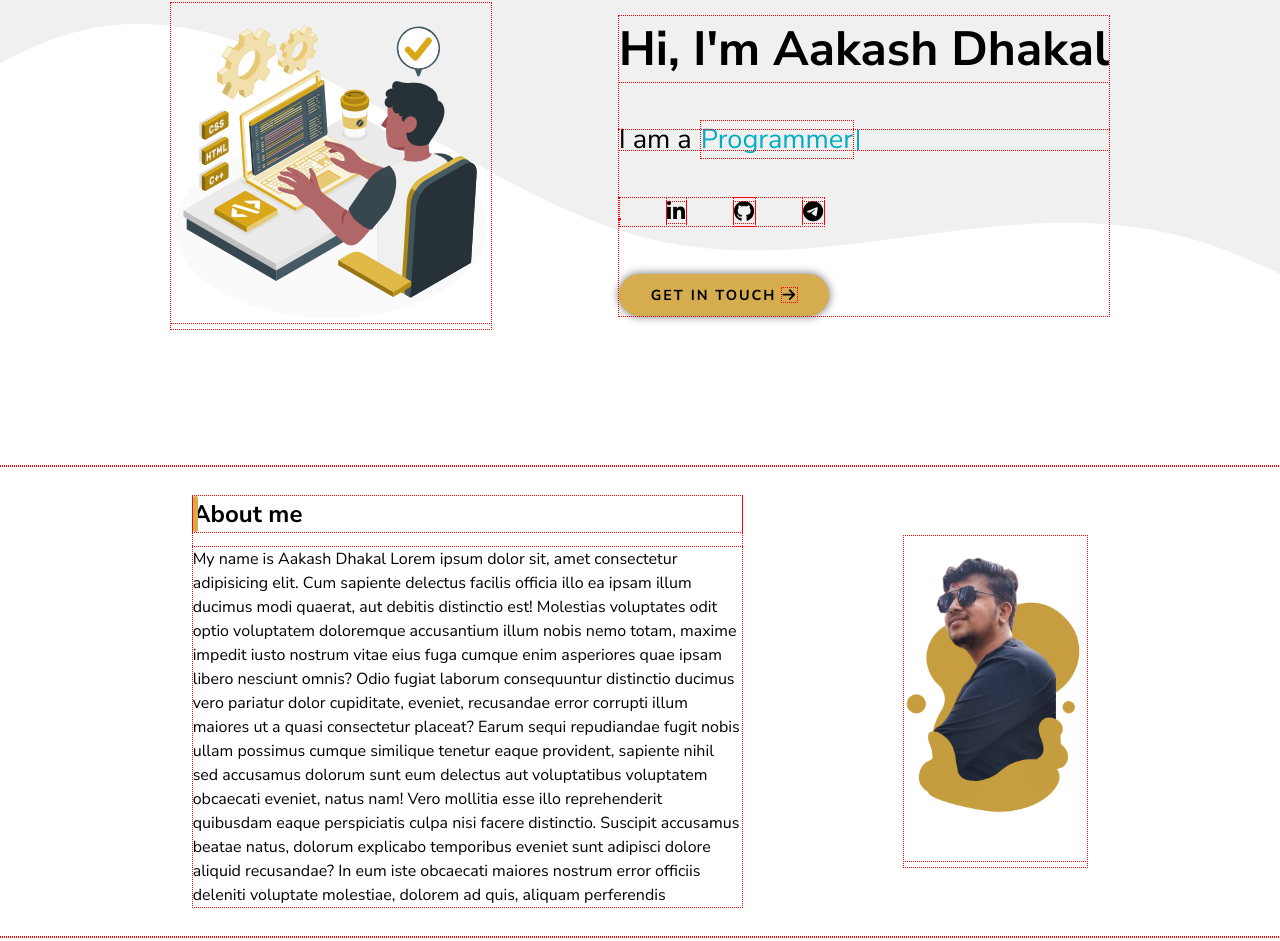
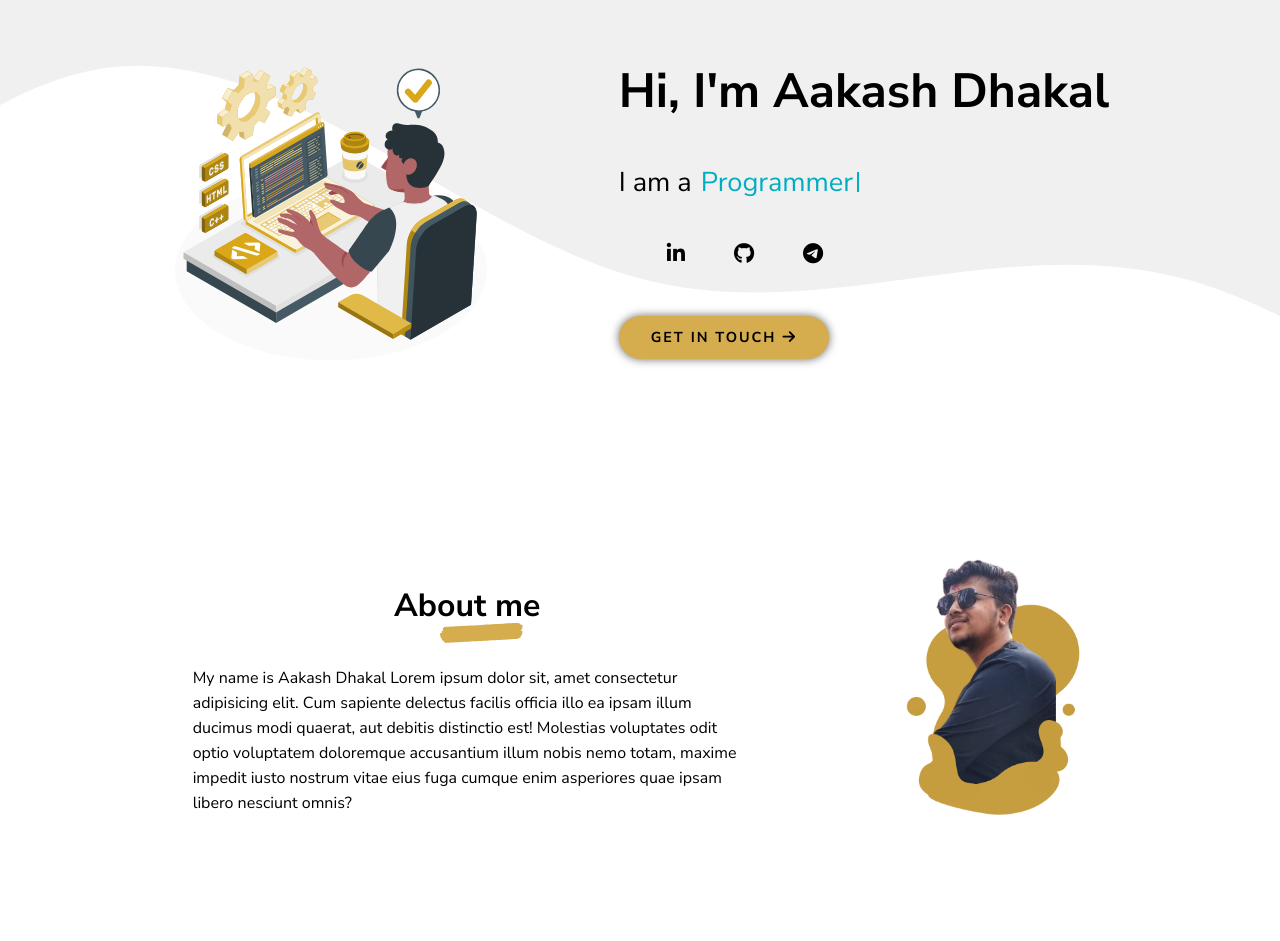
Before and after one commit to aakashdhakal/portfolio-site, a React (Vite) app: page / in a window 1280 px wide. Shown: the part 198-1139 px from the top of the page. After the commit the page ends 1098 px from the top, so only its background shows below. Built offline with nearby package versions, Linux system fonts and the light colour scheme; no server answers.

Commit message:
Add button component and update about section styles

```diff
--- a/src/App.jsx
+++ b/src/App.jsx
@@ -2,13 +2,14 @@ import './style.css'
 import HeroSection from './components/Hero-section/HeroSection.jsx'
 import Navbar from './components/Navbar/Navbar.jsx';
 import AboutSection from './components/AboutSection/AboutSection.jsx'
-import BlogCard from './components/BlogCard/BlogCard.jsx'
+import Button from './components/Buttons/button.jsx';
 
 
 export default function Home() {
 
   return (
     <main>
+      <Button><i className='fa-solid fa-arrow-up'></i></Button>
     <section id='navHero'>
       <Navbar />
       <div className="hero-section">
@@ -16,7 +17,6 @@ export default function Home() {
       </div>
       </section>
       <AboutSection />
-      <BlogCard />
       </main>
   )
 }
--- a/src/components/AboutSection/AboutSection.css
+++ b/src/components/AboutSection/AboutSection.css
@@ -18,24 +18,25 @@
 }
 .about-text {
 	width: 45%;
-	line-height: 1.5;
+	line-height: 25px;
 	font-size: 1rem;
 	display: flex;
 	flex-direction: column;
 	align-items: center;
-	gap: 15px;
+	gap: 3rem;
 }
 .about-text h1 {
+	font-size: 2rem;
 	position: relative;
-	width: 100%;
 }
 .about-text h1::before {
 	content: "";
-	height: 100%;
-	width: 5px;
-	background-color: #d5ac4e;
+	height: 80%;
+	width: 80%;
+	background: url("/marker.svg") no-repeat center center/contain;
 	border-radius: 2rem;
-	display: inline-block;
-	margin-right: 10px;
+	display: inline;
+	bottom: -25px;
+	right: 0;
 	position: absolute;
 }
--- a/src/components/AboutSection/AboutSection.jsx
+++ b/src/components/AboutSection/AboutSection.jsx
@@ -6,7 +6,7 @@ export default function AboutSection() {
         <div className="about-text">
                   <h1>About me</h1>
 
-          <p>My name is Aakash Dhakal Lorem ipsum dolor sit, amet consectetur adipisicing elit. Cum sapiente delectus facilis officia illo ea ipsam illum ducimus modi quaerat, aut debitis distinctio est! Molestias voluptates odit optio voluptatem doloremque accusantium illum nobis nemo totam, maxime impedit iusto nostrum vitae eius fuga cumque enim asperiores quae ipsam libero nesciunt omnis? Odio fugiat laborum consequuntur distinctio ducimus vero pariatur dolor cupiditate, eveniet, recusandae error corrupti illum maiores ut a quasi consectetur placeat? Earum sequi repudiandae fugit nobis ullam possimus cumque similique tenetur eaque provident, sapiente nihil sed accusamus dolorum sunt eum delectus aut voluptatibus voluptatem obcaecati eveniet, natus nam! Vero mollitia esse illo reprehenderit quibusdam eaque perspiciatis culpa nisi facere distinctio. Suscipit accusamus beatae natus, dolorum explicabo temporibus eveniet sunt adipisci dolore aliquid recusandae? In eum iste obcaecati maiores nostrum error officiis deleniti voluptate molestiae, dolorem ad quis, aliquam perferendis </p>
+          <p>My name is Aakash Dhakal Lorem ipsum dolor sit, amet consectetur adipisicing elit. Cum sapiente delectus facilis officia illo ea ipsam illum ducimus modi quaerat, aut debitis distinctio est! Molestias voluptates odit optio voluptatem doloremque accusantium illum nobis nemo totam, maxime impedit iusto nostrum vitae eius fuga cumque enim asperiores quae ipsam libero nesciunt omnis? </p>
         </div>
         <div className="about-image">
           <img src="/hero-img.png" />
--- a/src/style.css
+++ b/src/style.css
@@ -3,7 +3,7 @@
 	padding: 0;
 	box-sizing: border-box;
 	font-family: "Nunito Sans", sans-serif;
-	outline: 1px dotted red;
+	/* outline: 1px dotted red; */
 }
 
 ::-webkit-scrollbar {
@@ -15,6 +15,16 @@
 	background-color: #d5ac4e;
 	border-radius: 2rem;
 }
+:root {
+	--body-bg-color: #ffffff;
+}
+
+.dark-mode {
+	--body-bg-color: #1a1a1a;
+}
 #navHero {
 	background: url(/wave.svg) no-repeat center center/cover;
 }
+body {
+	background-color: var(--body-bg-color);
+}
```
Also changed, not shown: public/marker.svg (added), public/paint-brush-strokes.svg (added).
